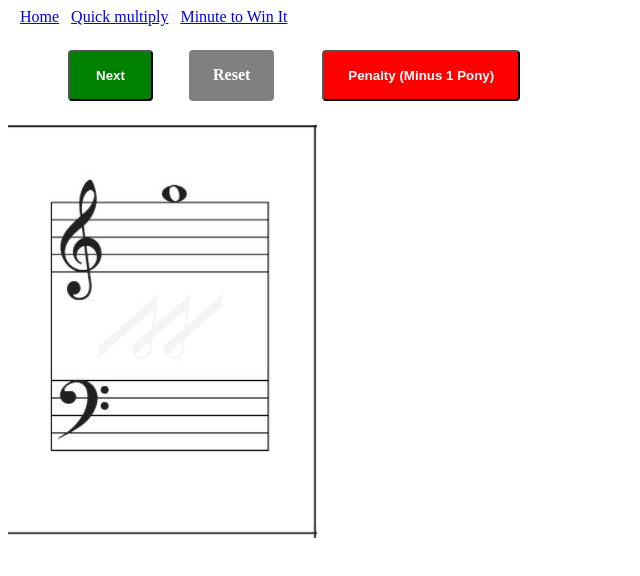
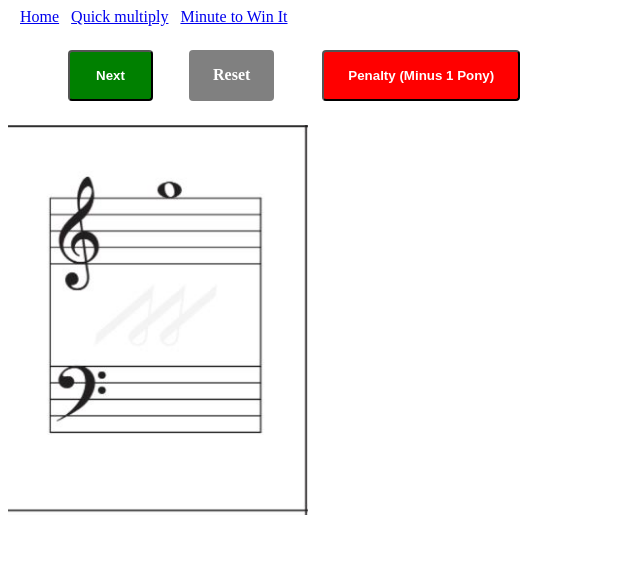
Before and after one commit to laidav/random-math, an Angular app: page /minute-to-win-it in a window 1280 px wide. Shown: the top 576 px of the page, without its empty margins (0-640 px from the left). Built offline with nearby package versions, Linux system fonts and the light colour scheme.

Commit message:
style adjustment

```diff
--- a/src/app/minute-to-win-it/minute-to-win-it.component.styl
+++ b/src/app/minute-to-win-it/minute-to-win-it.component.styl
@@ -32,6 +32,9 @@
 		font-size: 127px
 		margin-left: 165px
 		font-weight: bold
+	&__image
+		width: 300px
+		height: 390px
 
 .ponies
 	display: flex
```
